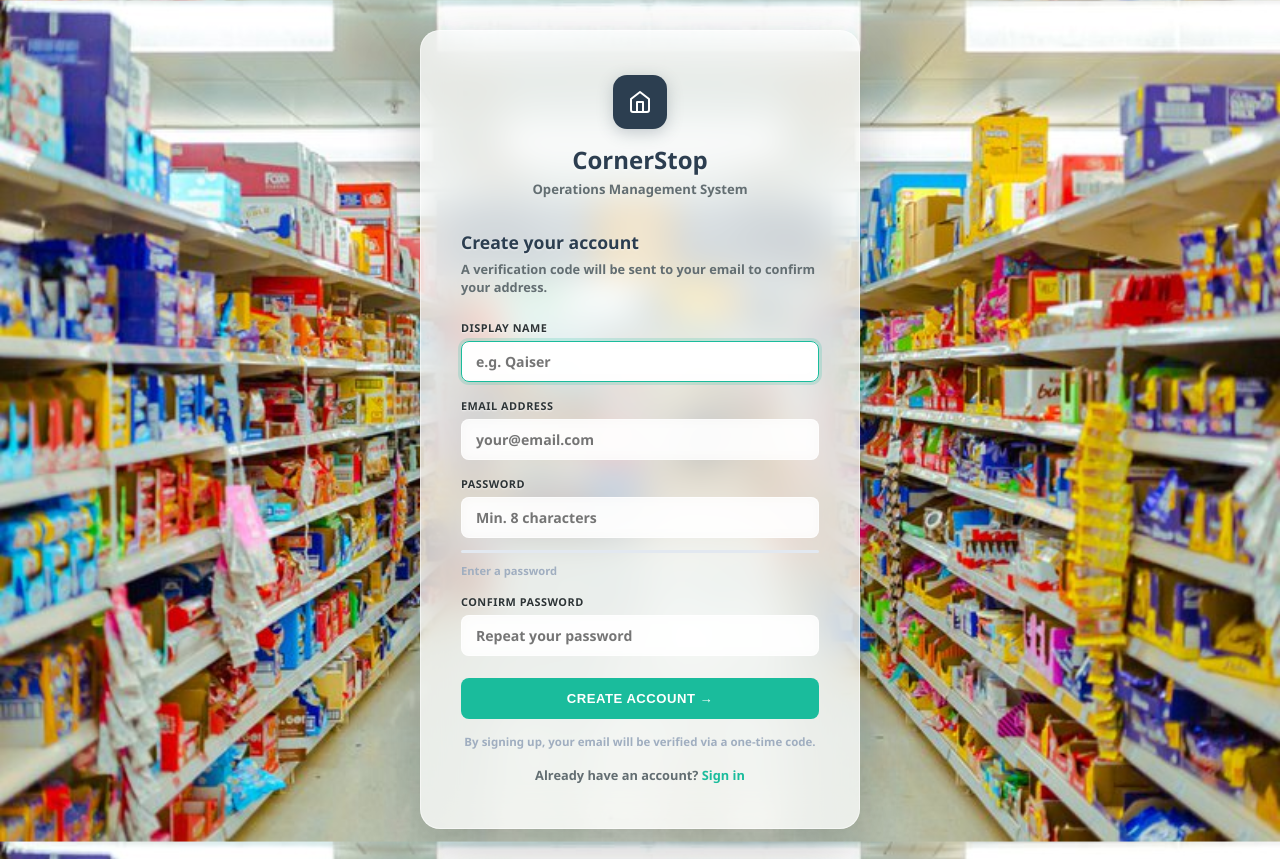
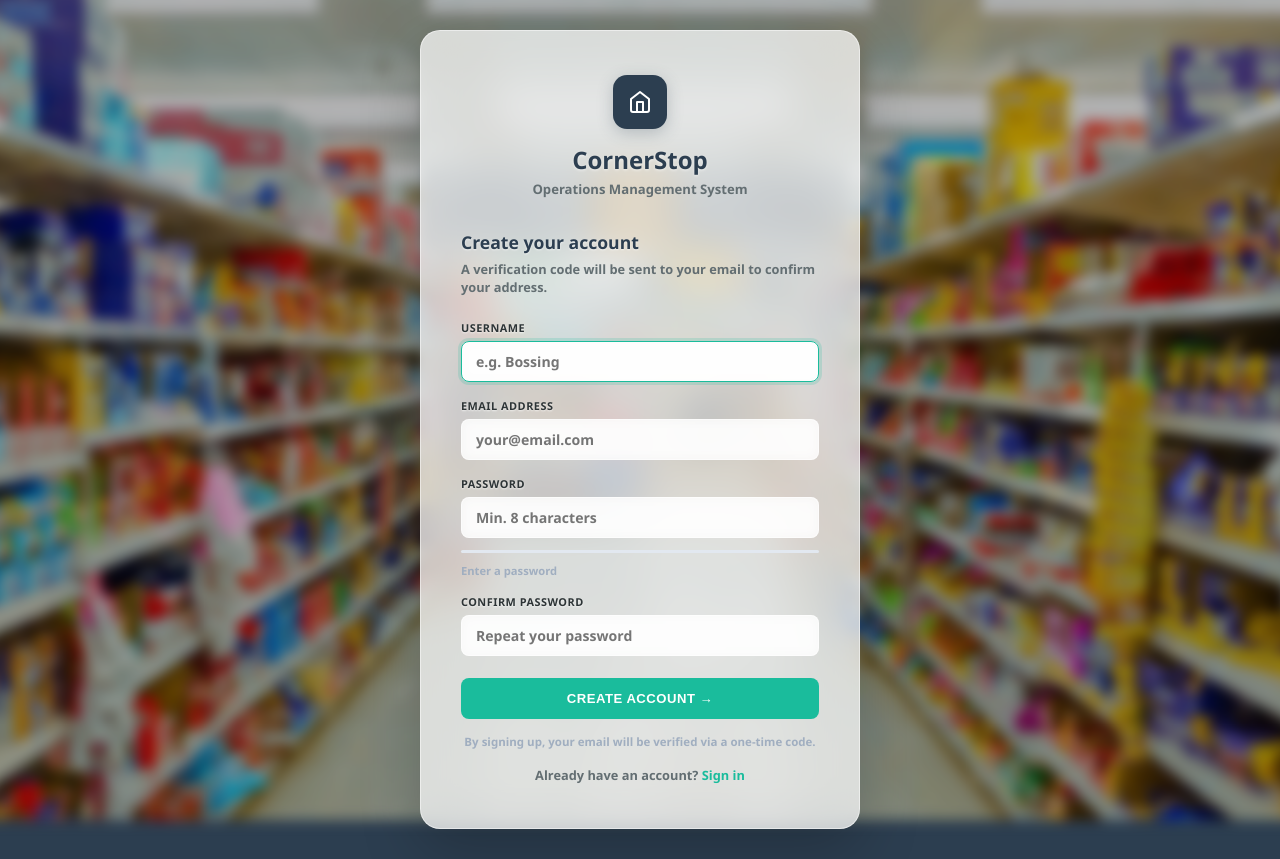
Before and after one commit to qeny1923/smol_store, a PHP site: page /signup.php in a window 1280 px wide. Run offline with PHP 8.4, Linux system fonts and the light colour scheme; some libraries are stand-ins or nearby versions; some web fonts are replaced.

Commit message:
Add files via upload

```diff
--- a/smol_store/auth_helpers.php
+++ b/smol_store/auth_helpers.php
@@ -65,8 +65,8 @@ function sendOTPEmail(string $toEmail, string $toName, string $otp): bool {
         $mail->isSMTP();
         $mail->Host       = 'smtp.gmail.com';
         $mail->SMTPAuth   = true;
-        $mail->Username   = 'qaiserth2005@gmail.com';      // ← your Gmail
-        $mail->Password   = 'xxxx xxxx xxxx xxxx';         // ← your App Password
+        $mail->Username   = 'qaiserth2005@gmail.com';
+        $mail->Password   = 'nepg geib nazf vmgk';
         $mail->SMTPSecure = PHPMailer::ENCRYPTION_STARTTLS;
         $mail->Port       = 587;
         $mail->SMTPDebug  = SMTP::DEBUG_OFF;
--- a/smol_store/css/style.css
+++ b/smol_store/css/style.css
@@ -26,15 +26,26 @@ body {
     font-family: 'Segoe UI', sans-serif;
     display: flex;
     min-height: 100vh;
+    background-color: #2c3e50;
+    position: relative;
+}
 
-
-     /* ──────────────────────────────────────────────────────────── */
+/* ── Blurred background via pseudo-element ───────────────
+   Applying blur to body::before instead of body itself
+   means every child element stays perfectly sharp.
+   scale(1.05) prevents the blur from creating white edges. */
+body::before {
+    content: '';
+    position: fixed;
+    inset: 0;
     background-image:      url('../images/bg.jpeg');
     background-attachment: fixed;
     background-position:   center center;
     background-repeat:     no-repeat;
     background-size:       cover;
-    background-color:      #2c3e50;
+    filter:                blur(6px) brightness(0.70);
+    transform:             scale(1.05);
+    z-index:               -1;
 }
 
 /* ── Sidebar ─────────────────────────────────── */
@@ -167,8 +178,6 @@ body {
     font-weight: 700;
     text-shadow: 0 1px 2px rgba(255,255,255,0.6);
 }
-
-
 
 /* ── KPI Cards ───────────────────────────────── */
 .kpi-grid {
--- a/smol_store/dashboard.php
+++ b/smol_store/dashboard.php
@@ -117,7 +117,7 @@ $low_stock_items = $conn->query("
 
     <div class="page-header">
         <h1>Operations Dashboard</h1>
-        <p><?php echo date('l, F j, Y'); ?> &nbsp;·&nbsp; <?php echo date('g:i A'); ?></p>
+        <p></p>
     </div>
 
     <!-- ── KPI CARDS ─────────────────────────────────────── -->
--- a/smol_store/signup.php
+++ b/smol_store/signup.php
@@ -246,9 +246,9 @@ if ($_SERVER['REQUEST_METHOD'] === 'POST' && isset($_POST['signup_submit'])) {
     <form method="POST" class="auth-form" id="signupForm">
 
         <div class="form-group">
-            <label class="label-small">Display Name</label>
+            <label class="label-small">Username</label>
             <input type="text" name="username" class="form-control"
-                   placeholder="e.g. Qaiser"
+                   placeholder="e.g. Bossing"
                    value="<?php echo htmlspecialchars($_POST['username'] ?? ''); ?>"
                    required autofocus>
         </div>
```
Also changed, not shown: store_tracker.sql (+12 -4 lines).
